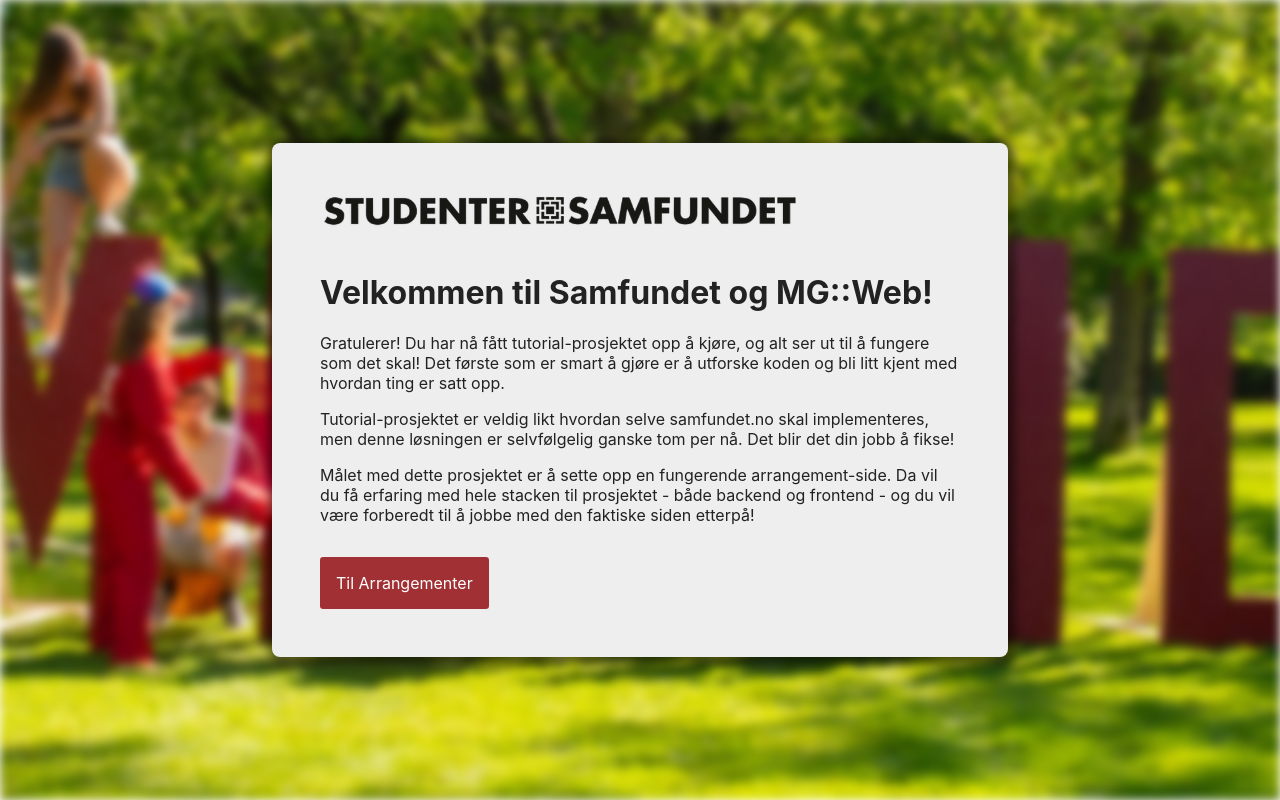
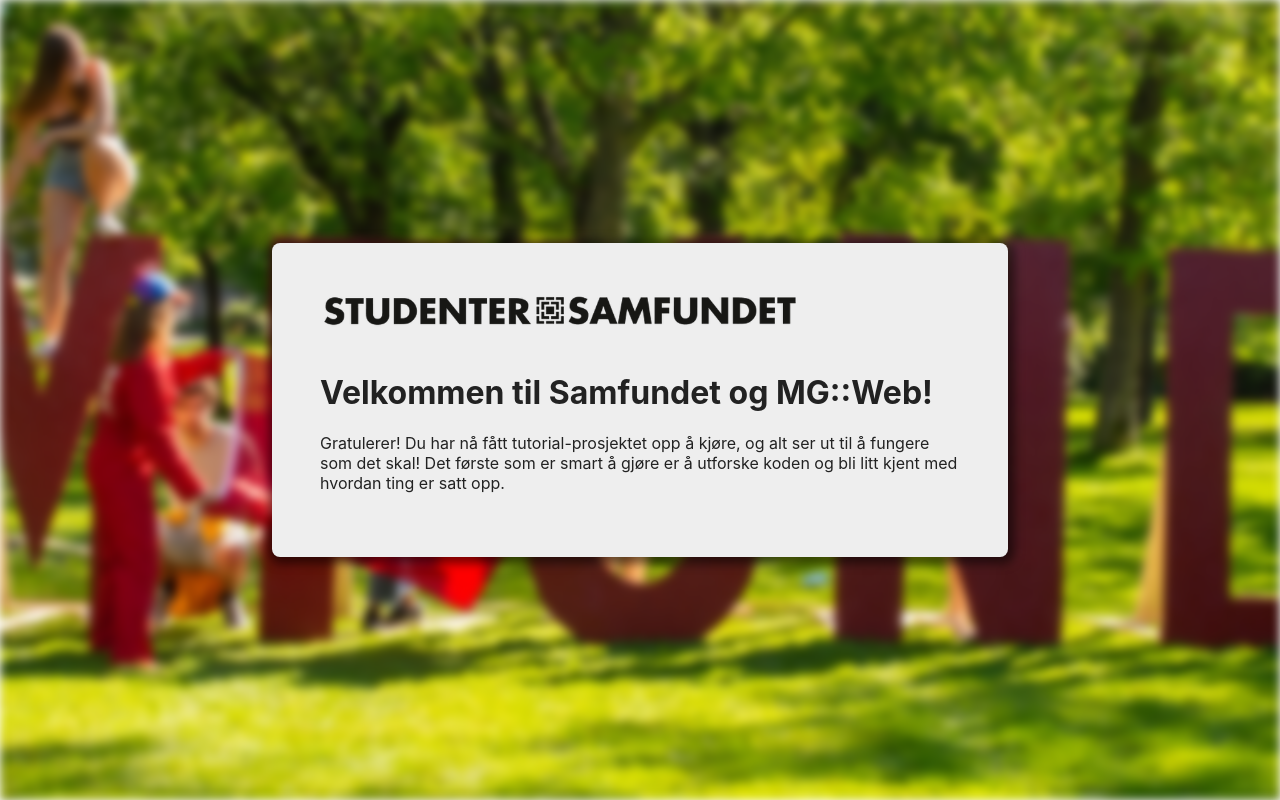
Before and after one commit to Samfundet/Samfundet4, a React (Create React App) app in the folder frontend/: page / in a window 1280 px wide. Built offline with nearby package versions, Linux system fonts and the light colour scheme.

Commit message:
Update HomePage.

```diff
--- a/frontend/src/pages/HomePage/HomePage.tsx
+++ b/frontend/src/pages/HomePage/HomePage.tsx
@@ -2,37 +2,17 @@ import logo from '../../assets/logo_black.png';
 import splash from '../../assets/splash.jpeg';
 import styles from './HomePage.module.scss';
 
-import { Link } from 'react-router-dom';
-
 export function HomePage() {
-  const txt = [
-    `
-            Gratulerer! Du har nå fått tutorial-prosjektet opp å kjøre, og alt ser ut til å fungere som det skal!
-            Det første som er smart å gjøre er å utforske koden og bli litt kjent med hvordan ting er satt opp.
-        `,
-    `
-            Tutorial-prosjektet er veldig likt hvordan selve samfundet.no skal implementeres,
-            men denne løsningen er selvfølgelig ganske tom per nå. Det blir det din jobb å fikse!
-        `,
-    `
-            Målet med dette prosjektet er å sette opp en fungerende arrangement-side. Da vil du få erfaring med
-            hele stacken til prosjektet - både backend og frontend - og du vil være forberedt til
-            å jobbe med den faktiske siden etterpå!
-        `,
-  ];
-
   return (
     <div className={styles.container}>
       <img src={splash} alt="Splash" className={styles.splash} />
       <div className={styles.content}>
         <img src={logo} alt="Logo" className={styles.logo} />
-        <h1>{`Velkommen til Samfundet og MG::Web!`}</h1>
-        {txt.map((x) => (
-          <p key={x}>{x}</p>
-        ))}
-        <Link to="/arrangementer">
-          <div className={styles.button}>Til Arrangementer</div>
-        </Link>
+        <h1>Velkommen til Samfundet og MG::Web!</h1>
+        <p>
+          Gratulerer! Du har nå fått tutorial-prosjektet opp å kjøre, og alt ser ut til å fungere som det skal! Det
+          første som er smart å gjøre er å utforske koden og bli litt kjent med hvordan ting er satt opp.
+        </p>
       </div>
     </div>
   );
```
